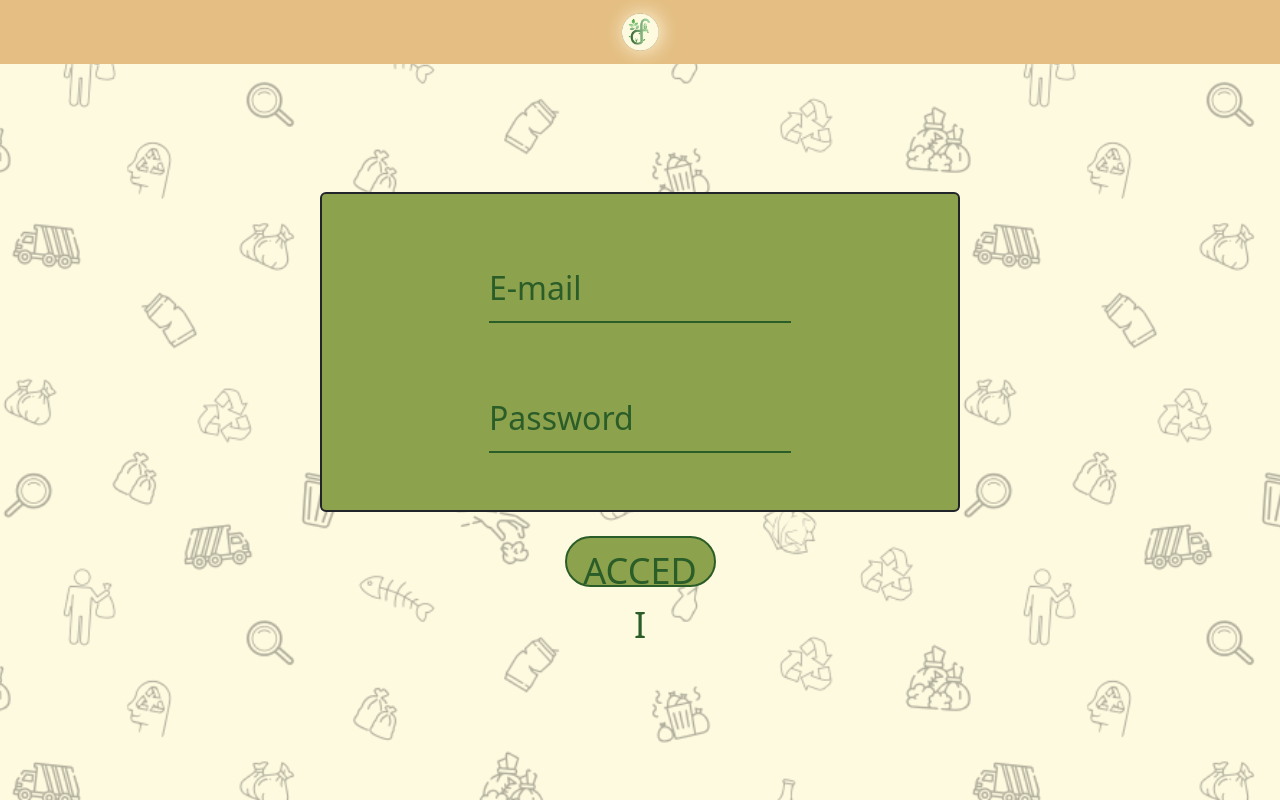
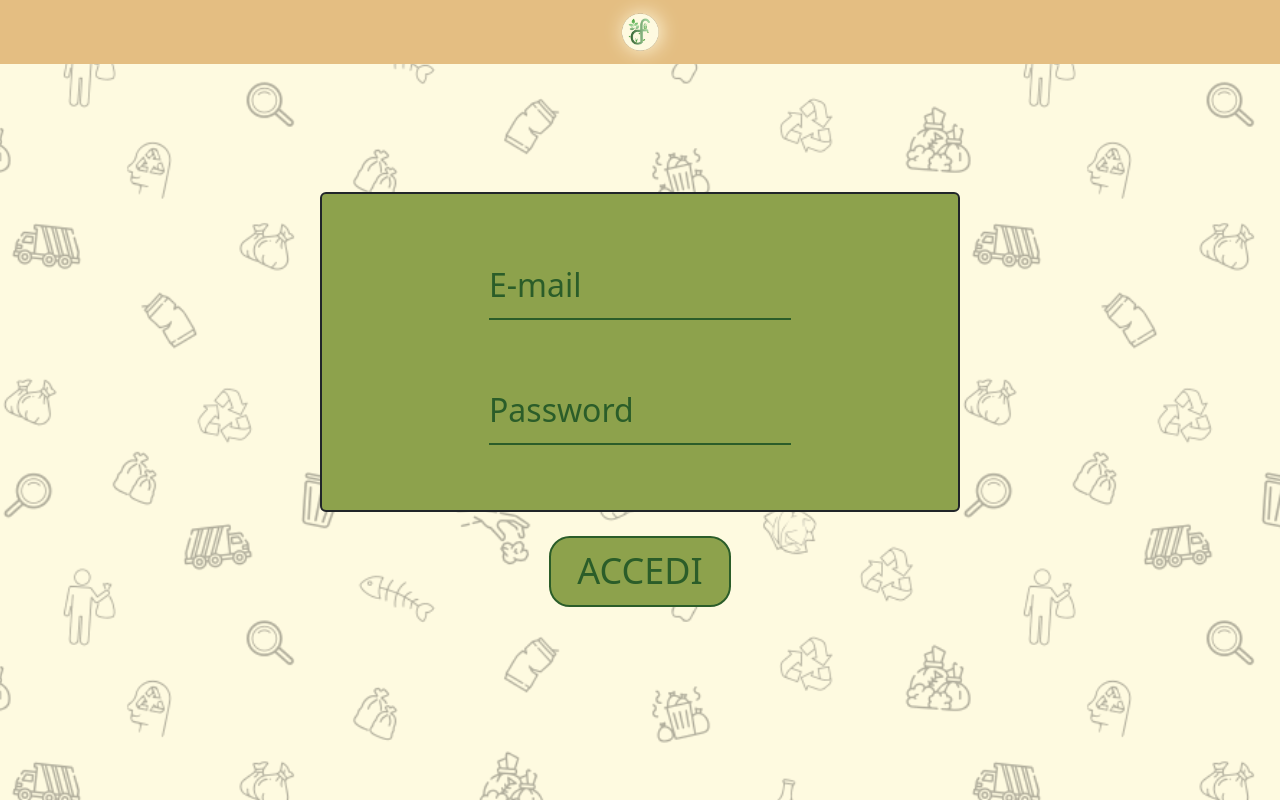
Before and after one commit to Nyde5/DumpFinder_Web, a PHP site: page /login.html in a window 1280 px wide. Run offline with PHP 8.4, Linux system fonts and the light colour scheme.

Commit message:
Modifica login.css definitiva

```diff
--- a/css/login.css
+++ b/css/login.css
@@ -101,7 +101,7 @@
       background-color: var(--primary-light);
       border-color: var(--primary);
       border-width: 2px;
-      width: 25%;
+      width: 35%;
       height: 15%;
       color: var(--primary);
       font-size: 150%;
@@ -196,13 +196,13 @@
       background-color: var(--primary-light);
       border-color: var(--primary);
       border-width: 2px;
-      width: 25%;
+      width: 30%;
       height: 15%;
       color: var(--primary);
       font-size: 150%;
       font-weight: 500;
-      border-radius: 1.7rem;
-      padding-bottom: 3.8 rem;
+      border-radius: 1.3rem;
+      padding-bottom: 3.8rem;
     }
   }
 
@@ -312,11 +312,11 @@
 
   #login {
     position: relative;
-    top: 8.5rem;
+    top: 7rem;
     background-color: var(--primary-light);
     border-color: var(--primary);
     border-width: 2px;
-    width: 50%;
+    width: 40%;
     height: 15%;
     color: var(--primary);
     font-size: 120%;
```
